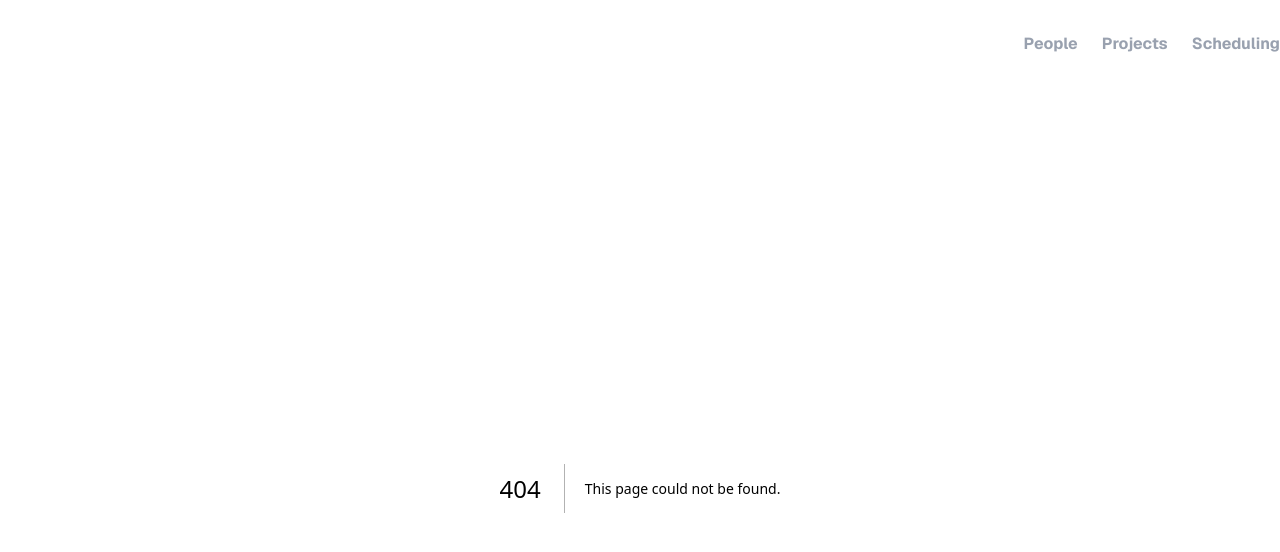
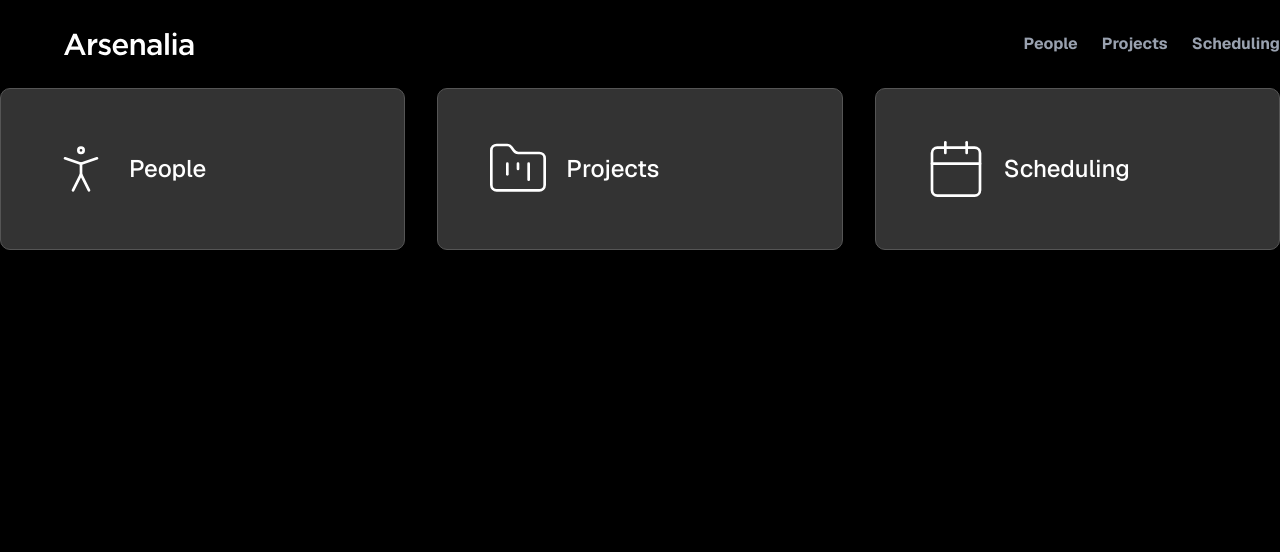
Before and after one commit to giuliozulian/ad-scheduling-app, a Next.js app: page /admin in a window 1280 px wide. Before the commit this address had no page. Shown: the top 552 px of the page. Built offline with nearby package versions, Linux system fonts and the light colour scheme; grey boxes are pictures that could not be loaded.

Commit message:
feat: add navigation links for People, Projects, and Scheduling in Home component

```diff
--- /dev/null
+++ b/app/admin/page.tsx
@@ -0,0 +1,36 @@
+import { Calendar, FolderKanban, PersonStanding } from 'lucide-react';
+import Link from 'next/link';
+
+export default function Home() {
+  return (
+    <div className="flex min-h-screen items-start justify-start">
+      <main className="container mx-auto">
+        <div className="flex flex-col items-start gap-8 text-base font-medium sm:flex-row">
+          <Link
+            className="flex min-h-40 w-1/3 items-center gap-4 rounded-lg border border-[#555] bg-[#333] p-12 text-2xl text-white hover:bg-[#444] focus:ring-2 focus:ring-[#666] focus:ring-offset-2 focus:outline-none"
+            href="/people"
+          >
+            <PersonStanding className="h-16 w-16 stroke-1" />
+            <h2>People</h2>
+          </Link>
+
+          <Link
+            className="flex min-h-40 w-1/3 items-center gap-4 rounded-lg border border-[#555] bg-[#333] p-12 text-2xl text-white hover:bg-[#444] focus:ring-2 focus:ring-[#666] focus:ring-offset-2 focus:outline-none"
+            href="/projects"
+          >
+            <FolderKanban className="h-16 w-16 stroke-1" />
+            <h2>Projects</h2>
+          </Link>
+
+          <Link
+            className="flex min-h-40 w-1/3 items-center gap-4 rounded-lg border border-[#555] bg-[#333] p-12 text-2xl text-white hover:bg-[#444] focus:ring-2 focus:ring-[#666] focus:ring-offset-2 focus:outline-none"
+            href="/scheduling"
+          >
+            <Calendar className="h-16 w-16 stroke-1" />
+            <h2>Scheduling</h2>
+          </Link>
+        </div>
+      </main>
+    </div>
+  );
+}
--- a/app/page.tsx
+++ b/app/page.tsx
@@ -1,23 +1,8 @@
-import Link from 'next/link';
-
 export default function Home() {
   return (
-    <div className="flex min-h-screen items-center justify-center">
-      <main className="flex min-h-screen w-full max-w-3xl flex-col items-center justify-between px-16 py-32 sm:items-start">
-        <div className="flex flex-col gap-4 text-base font-medium sm:flex-row">
-          <Link
-            className="flex h-12 w-full items-center justify-center rounded-full bg-blue-600 px-5 text-white transition-colors hover:bg-blue-700 md:w-[158px]"
-            href="/people"
-          >
-            Vai alla tabella People
-          </Link>
-          <Link
-            className="flex h-12 w-full items-center justify-center rounded-full bg-green-600 px-5 text-white transition-colors hover:bg-green-700 md:w-[158px]"
-            href="/projects"
-          >
-            Vai alla tabella Projects
-          </Link>
-        </div>
+    <div className="flex min-h-screen items-start justify-start">
+      <main className="container mx-auto">
+        <h2 className="text-xl">Welcome</h2>
       </main>
     </div>
   );
```
